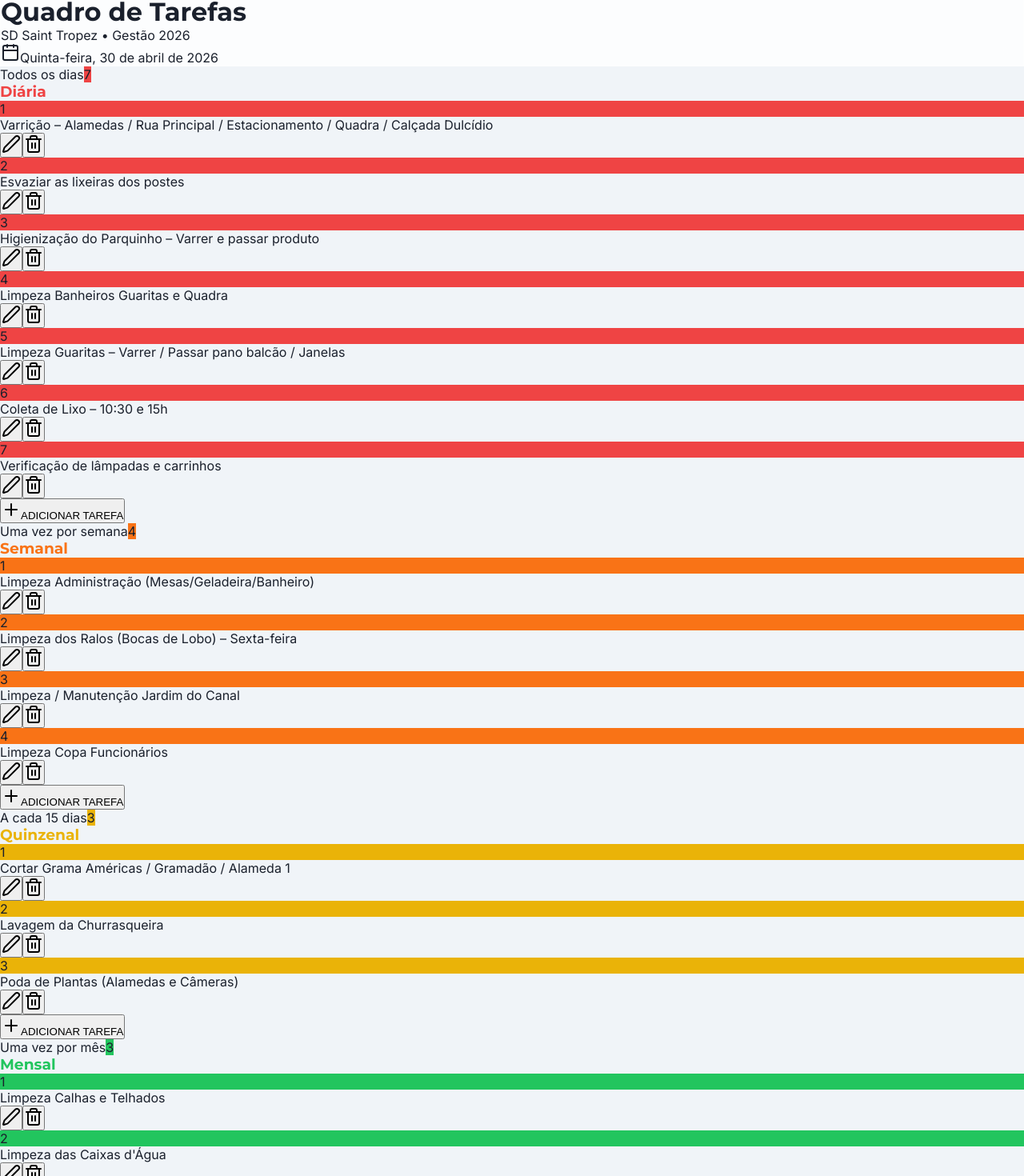
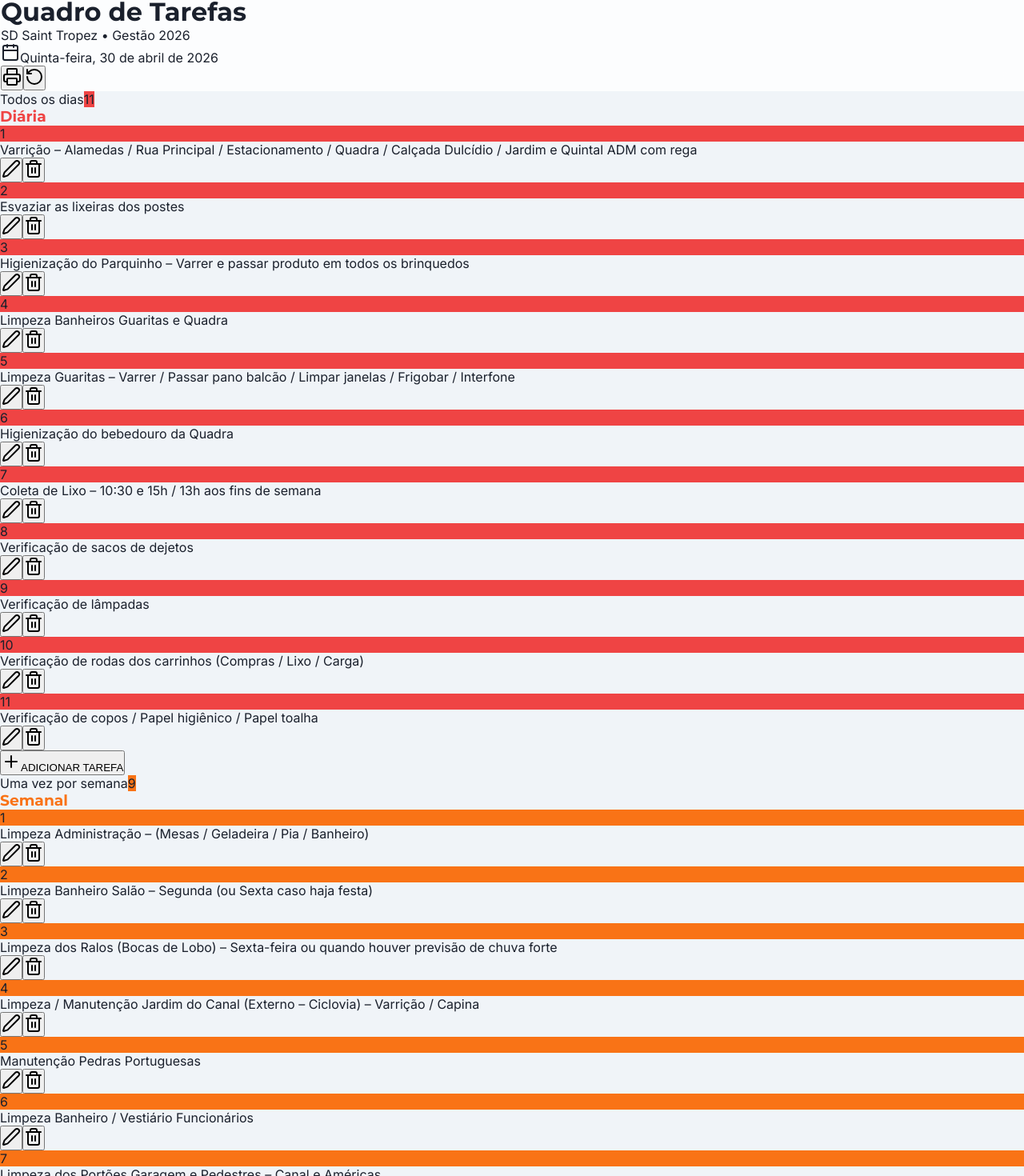
Before and after one commit to Carlousvictor/Avisos-Saint-Tropez, a React (Vite) app: page / in a window 1280 px wide. Shown: the part 310-1780 px from the top of the page at 80% size. Built offline with nearby package versions, Linux system fonts and the light colour scheme.

Commit message:
Refactor: Remove Supabase, restore all default tasks, add print and reset features

```diff
--- a/package.json
+++ b/package.json
@@ -10,7 +10,6 @@
     "preview": "vite preview"
   },
   "dependencies": {
-    "@supabase/supabase-js": "^2.105.1",
     "framer-motion": "^12.38.0",
     "lucide-react": "^1.14.0",
     "react": "^19.2.5",
--- a/src/components/Header.jsx
+++ b/src/components/Header.jsx
@@ -1,8 +1,10 @@
 import React, { useState, useEffect } from 'react';
-import { Calendar } from 'lucide-react';
+import { Calendar, Printer, RotateCcw } from 'lucide-react';
+import { useTaskStore } from '../store/useTaskStore';
 
 const Header = () => {
   const [date, setDate] = useState('');
+  const resetTasks = useTaskStore(state => state.resetTasks);
 
   useEffect(() => {
     const d = new Date();
@@ -36,15 +38,34 @@ const Header = () => {
           </div>
         </div>
 
-        <div className="hidden md:flex items-center gap-3 bg-white/50 px-4 py-2 rounded-full border border-white/40 shadow-sm">
-          <Calendar className="w-4 h-4 text-[#039CC9]" />
-          <span className="text-sm font-medium text-slate-700">
-            {date}
-          </span>
+        <div className="flex items-center gap-3">
+          <div className="hidden lg:flex items-center gap-3 bg-white/50 px-4 py-2 rounded-full border border-white/40 shadow-sm mr-2">
+            <Calendar className="w-4 h-4 text-[#039CC9]" />
+            <span className="text-sm font-medium text-slate-700">
+              {date}
+            </span>
+          </div>
+
+          <button
+            onClick={() => window.print()}
+            className="p-2.5 rounded-xl bg-white border border-slate-200 text-slate-600 hover:text-blue-600 hover:border-blue-200 transition-all shadow-sm"
+            title="Imprimir Quadro"
+          >
+            <Printer className="w-5 h-5" />
+          </button>
+
+          <button
+            onClick={resetTasks}
+            className="p-2.5 rounded-xl bg-white border border-slate-200 text-slate-600 hover:text-red-600 hover:border-red-200 transition-all shadow-sm"
+            title="Resetar Tarefas"
+          >
+            <RotateCcw className="w-5 h-5" />
+          </button>
         </div>
       </div>
     </header>
   );
 };
 
+
 export default Header;
--- a/src/index.css
+++ b/src/index.css
@@ -88,3 +88,43 @@ h1, h2, h3, h4 {
 .animate-fade {
   animation: fadeIn 0.4s var(--ease) forwards;
 }
+
+/* Print Styles */
+@media print {
+  header,
+  footer,
+  button,
+  .add-btn,
+  .task-actions {
+    display: none !important;
+  }
+
+  body {
+    background-color: white !important;
+    padding: 0 !important;
+  }
+
+  .container,
+  main {
+    max-width: none !important;
+    padding: 0 !important;
+  }
+
+  .grid {
+    display: block !important;
+  }
+
+  .glass {
+    background: white !important;
+    border: 1px solid #eee !important;
+    box-shadow: none !important;
+    break-inside: avoid;
+    margin-bottom: 20px;
+  }
+
+  /* Force display of columns in print */
+  [class*="grid-cols"] {
+    display: flex !important;
+    flex-direction: column !important;
+  }
+}
--- a/src/store/useTaskStore.js
+++ b/src/store/useTaskStore.js
@@ -11,28 +11,40 @@ export const PERIODS = [
 
 const DEFAULT_TASKS = {
   daily: [
-    'Varrição – Alamedas / Rua Principal / Estacionamento / Quadra / Calçada Dulcídio',
+    'Varrição – Alamedas / Rua Principal / Estacionamento / Quadra / Calçada Dulcídio / Jardim e Quintal ADM com rega',
     'Esvaziar as lixeiras dos postes',
-    'Higienização do Parquinho – Varrer e passar produto',
+    'Higienização do Parquinho – Varrer e passar produto em todos os brinquedos',
     'Limpeza Banheiros Guaritas e Quadra',
-    'Limpeza Guaritas – Varrer / Passar pano balcão / Janelas',
-    'Coleta de Lixo – 10:30 e 15h',
-    'Verificação de lâmpadas e carrinhos',
+    'Limpeza Guaritas – Varrer / Passar pano balcão / Limpar janelas / Frigobar / Interfone',
+    'Higienização do bebedouro da Quadra',
+    'Coleta de Lixo – 10:30 e 15h / 13h aos fins de semana',
+    'Verificação de sacos de dejetos',
+    'Verificação de lâmpadas',
+    'Verificação de rodas dos carrinhos (Compras / Lixo / Carga)',
+    'Verificação de copos / Papel higiênico / Papel toalha',
   ],
   weekly: [
-    'Limpeza Administração (Mesas/Geladeira/Banheiro)',
-    'Limpeza dos Ralos (Bocas de Lobo) – Sexta-feira',
-    'Limpeza / Manutenção Jardim do Canal',
-    'Limpeza Copa Funcionários',
+    'Limpeza Administração – (Mesas / Geladeira / Pia / Banheiro)',
+    'Limpeza Banheiro Salão – Segunda (ou Sexta caso haja festa)',
+    'Limpeza dos Ralos (Bocas de Lobo) – Sexta-feira ou quando houver previsão de chuva forte',
+    'Limpeza / Manutenção Jardim do Canal (Externo – Ciclovia) – Varrição / Capina',
+    'Manutenção Pedras Portuguesas',
+    'Limpeza Banheiro / Vestiário Funcionários',
+    'Limpeza dos Portões Garagem e Pedestres – Canal e Américas',
+    'Limpeza Copa Funcionários – Microondas / Geladeira / Ventilador / Pia (Cuba e Bancada)',
+    'Verificação de Caixas de Gordura das Alamedas',
   ],
   biweekly: [
-    'Cortar Grama Américas / Gramadão / Alameda 1',
+    'Cortar Grama Américas / Gramadão / Alameda 1 / 3 Casas',
     'Lavagem da Churrasqueira',
-    'Poda de Plantas (Alamedas e Câmeras)',
+    'Lavagem Bancos e Lixeiras dos Postes',
+    'Lavagem de Toldos do Salão',
+    'Poda de Plantas que impedem as Alamedas e Câmeras',
+    'Lavagem das Luminárias',
   ],
   monthly: [
-    'Limpeza Calhas e Telhados',
-    'Limpeza das Caixas d\'Água',
+    'Limpeza Calhas e Telhados Salão / Administração / Guaritas',
+    'Limpeza das Caixas d\'Água Salão e Administração',
     'Lavagem das Alamedas',
   ],
   quarterly: [
@@ -42,14 +54,8 @@ const DEFAULT_TASKS = {
 
 export const useTaskStore = create(
   persist(
-    (set, get) => ({
-      tasks: (() => {
-        const initial = {};
-        PERIODS.forEach(p => {
-          initial[p.id] = DEFAULT_TASKS[p.id] || [];
-        });
-        return initial;
-      })(),
+    (set) => ({
+      tasks: DEFAULT_TASKS,
 
       addTask: (periodId, text) => set((state) => ({
         tasks: {
@@ -72,22 +78,14 @@ export const useTaskStore = create(
         }
       })),
 
-      // Move task between periods
-      moveTask: (fromPeriod, toPeriod, index) => set((state) => {
-        const task = state.tasks[fromPeriod][index];
-        const newFrom = state.tasks[fromPeriod].filter((_, i) => i !== index);
-        const newTo = [...(state.tasks[toPeriod] || []), task];
-        return {
-          tasks: {
-            ...state.tasks,
-            [fromPeriod]: newFrom,
-            [toPeriod]: newTo
-          }
-        };
-      }),
+      resetTasks: () => {
+        if (confirm('Deseja resetar todas as tarefas para o padrão original?')) {
+          set({ tasks: DEFAULT_TASKS });
+        }
+      }
     }),
     {
-      name: 'saint-tropez-tasks',
+      name: 'saint-tropez-tasks-v4',
     }
   )
 );
```
Also changed, not shown: src/lib/supabase.js (deleted, +0 -8 lines), 2 other files (tests, documents, lock files or other folders).
